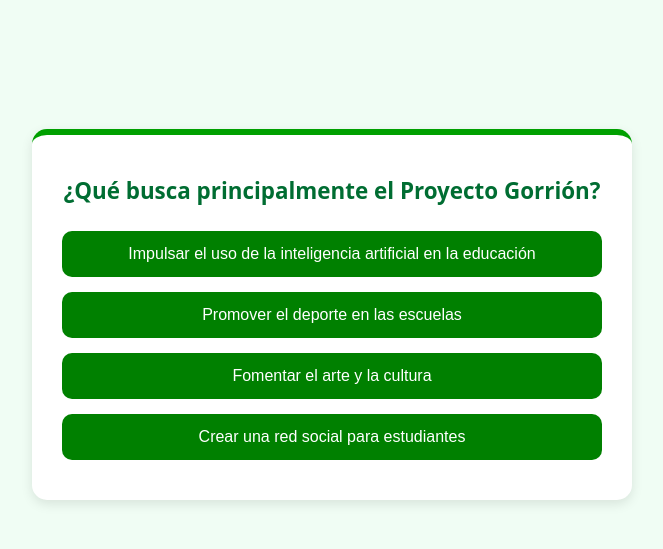
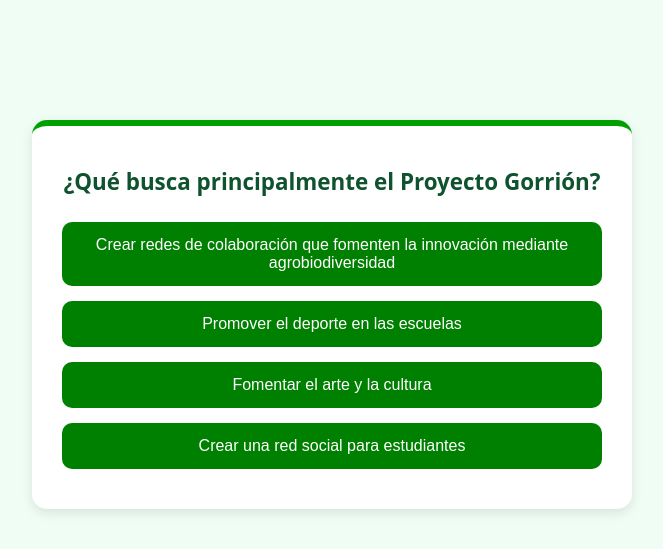
Before and after one commit to gorrion-lab/Proyecto-Gorrion, a PHP site: page /trivia.html in a window 1280 px wide. Shown: the part 171-720 px from the top of the page, without its empty margins (308-971 px from the left). Run offline with PHP 8.4, Linux system fonts and the light colour scheme.

Commit message:
Correcion de juegos

```diff
--- a/CSS/style_trivia.css
+++ b/CSS/style_trivia.css
@@ -68,7 +68,7 @@ body {
 }
 
 .tarjeta-trivia h2 {
-  color: #006d32;
+  color: #0f522e;
   margin-bottom: 25px;
   font-size: 1.4rem;
   line-height: 1.4;
--- a/JS/trivia.js
+++ b/JS/trivia.js
@@ -2,7 +2,7 @@ const preguntas = [
   {
     pregunta: "¿Qué busca principalmente el Proyecto Gorrión?",
     opciones: [
-      "Impulsar el uso de la inteligencia artificial en la educación",
+      "Crear redes de colaboración que fomenten la innovación mediante agrobiodiversidad",
       "Promover el deporte en las escuelas",
       "Fomentar el arte y la cultura",
       "Crear una red social para estudiantes"
```
